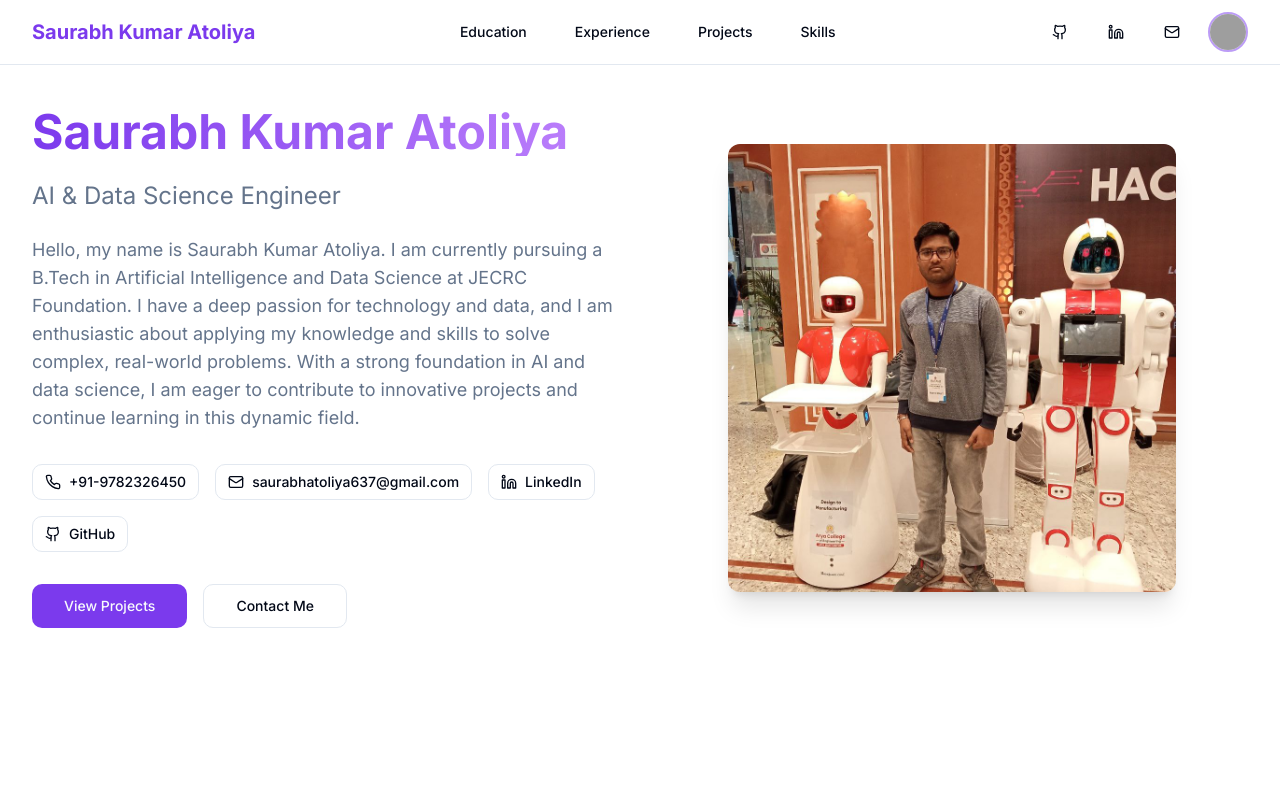
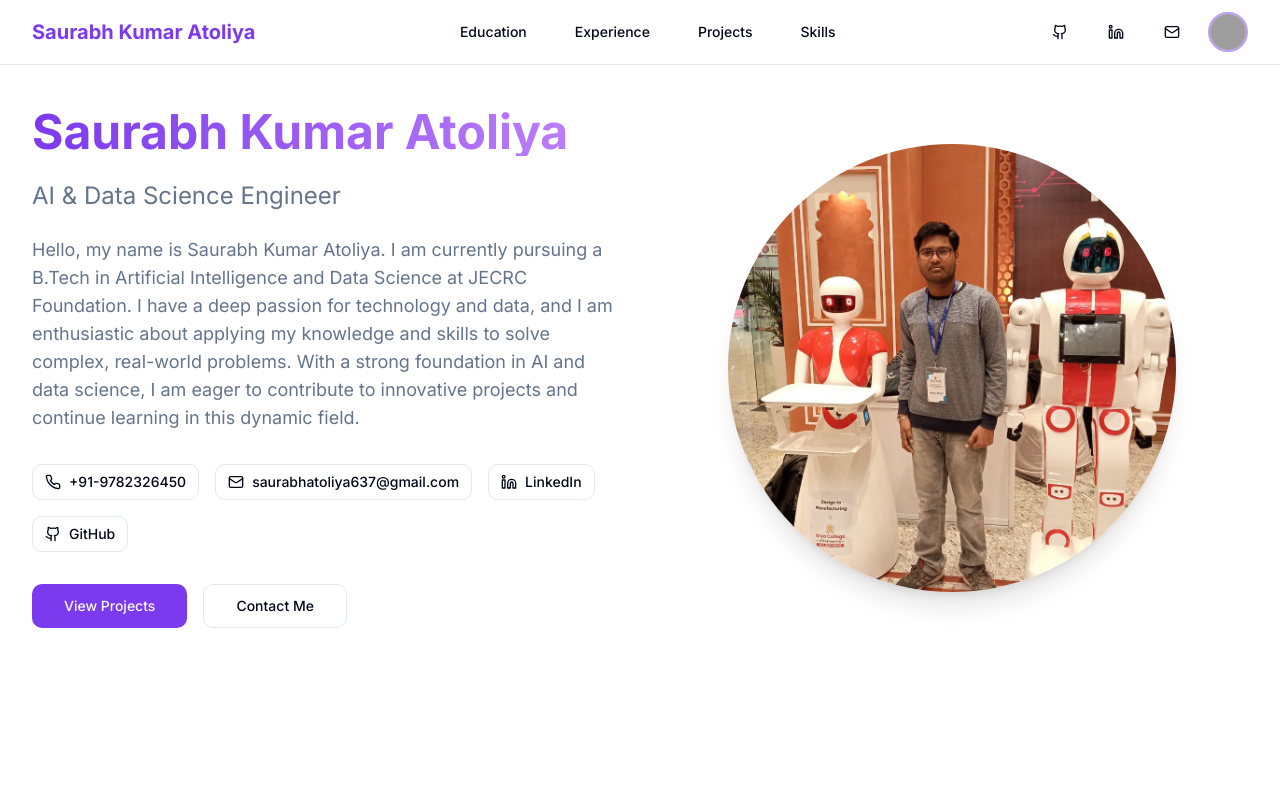
Before and after one commit to saurabhatoliya/resume-ui-canvas, a React (Vite) app: page / in a window 1280 px wide. Shown: the top 800 px of the page. Built offline with nearby package versions, Linux system fonts and the light colour scheme; grey boxes are pictures that could not be loaded.

Commit message:
Fix: Convert image to circle
Refactor image styling to create a circular appearance.

```diff
--- a/src/components/Hero.tsx
+++ b/src/components/Hero.tsx
@@ -56,11 +56,11 @@ const Hero = () => {
           </div>
 
           {/* Image Section */}
-          <div className="order-2 md:order-2">
+          <div className="order-2 md:order-2 flex justify-center">
             <img
               src="/lovable-uploads/8fbedf28-f79b-4167-aae4-8166385954fa.png"
               alt="Saurabh Kumar Atoliya with robots"
-              className="rounded-lg shadow-xl w-full max-w-md mx-auto object-cover aspect-square"
+              className="rounded-full shadow-xl w-full max-w-md aspect-square object-cover"
             />
           </div>
         </div>
```
